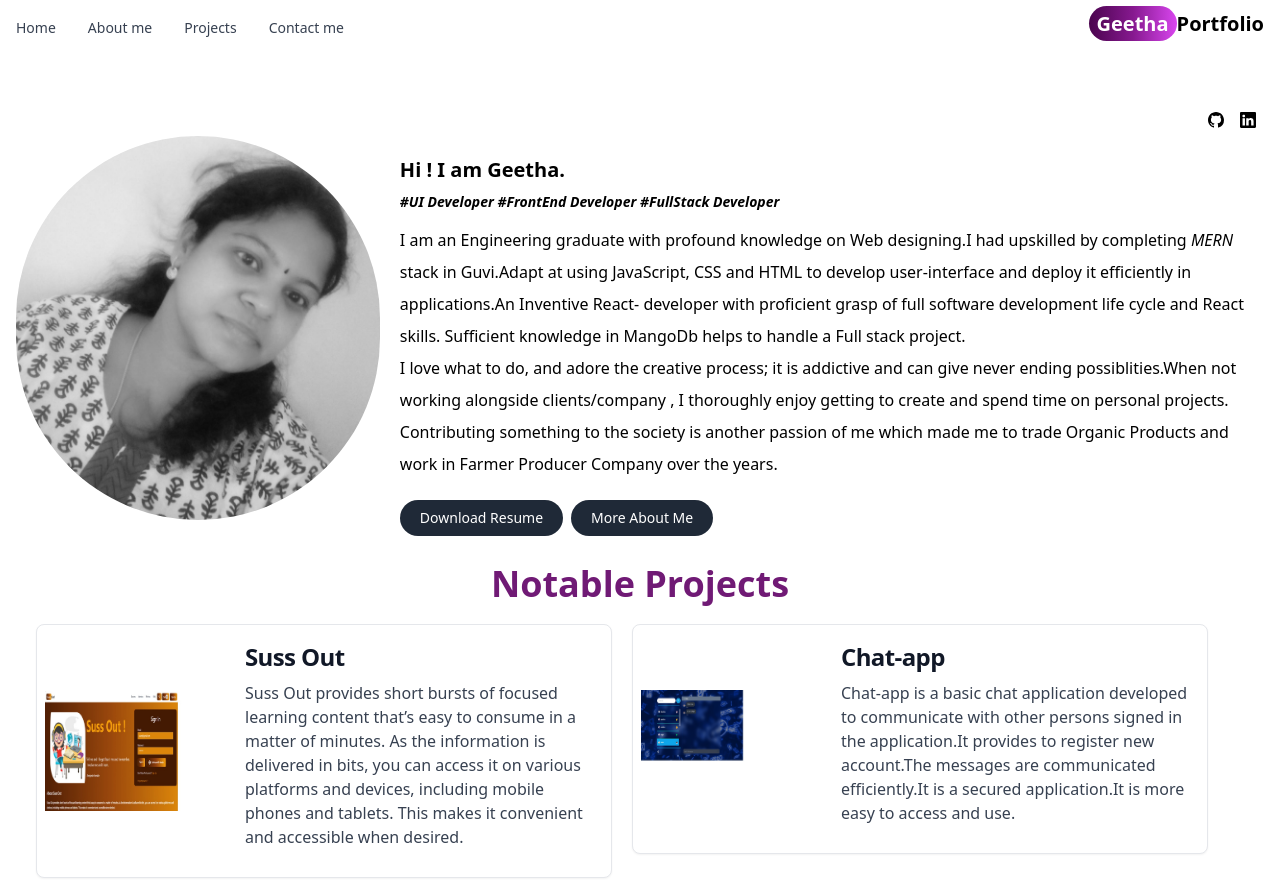
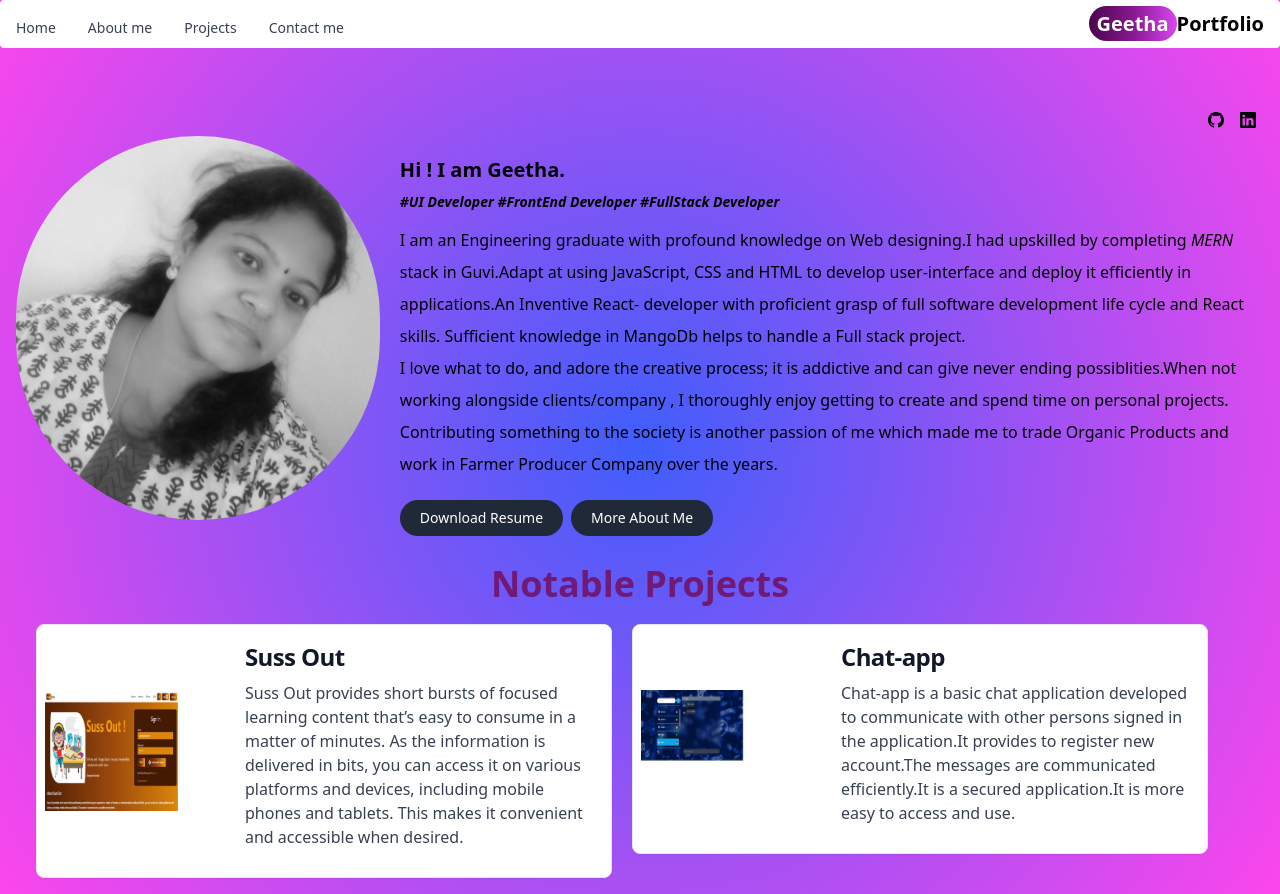
Before and after one commit to GeethaRagu/GeethaPortfolio, a React (Vite) app: page / in a window 1280 px wide. Built offline with nearby package versions, Linux system fonts and the light colour scheme.

Commit message:
updated background color

```diff
--- a/src/index.css
+++ b/src/index.css
@@ -1,3 +1,8 @@
 @tailwind base;
 @tailwind components;
 @tailwind utilities;
+
+body{
+    background: rgb(63,94,251);
+    background: radial-gradient(circle, rgba(63,94,251,1) 0%, rgba(252,70,236,1) 100%);
+}
```
